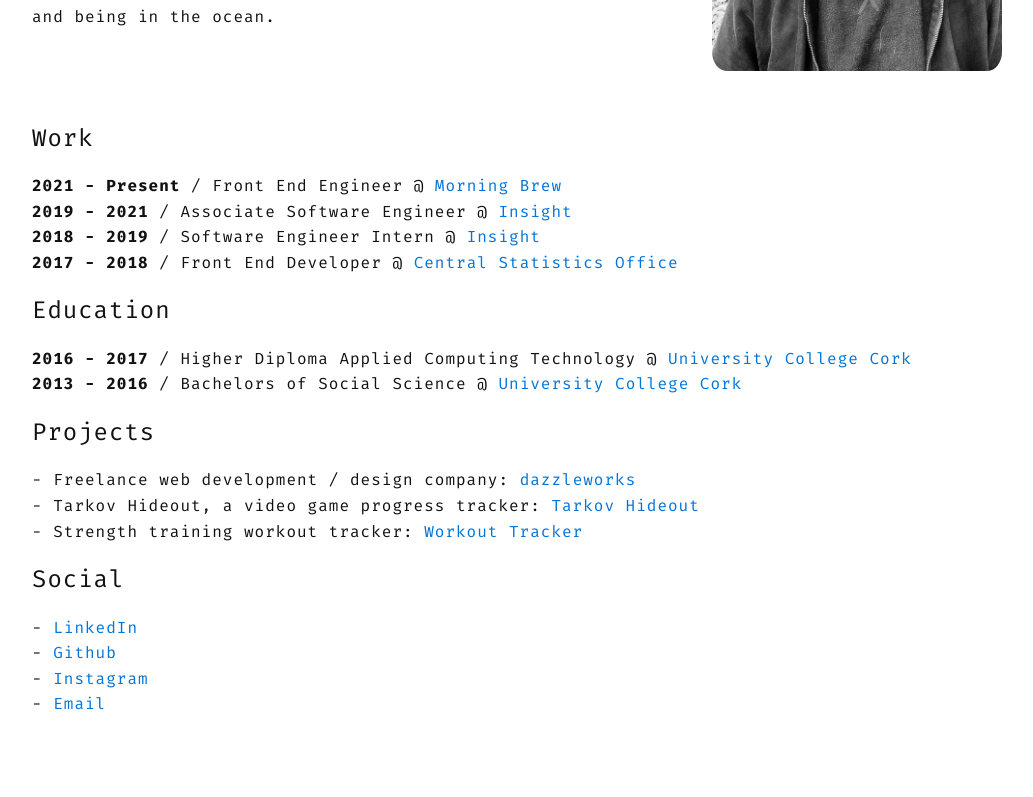
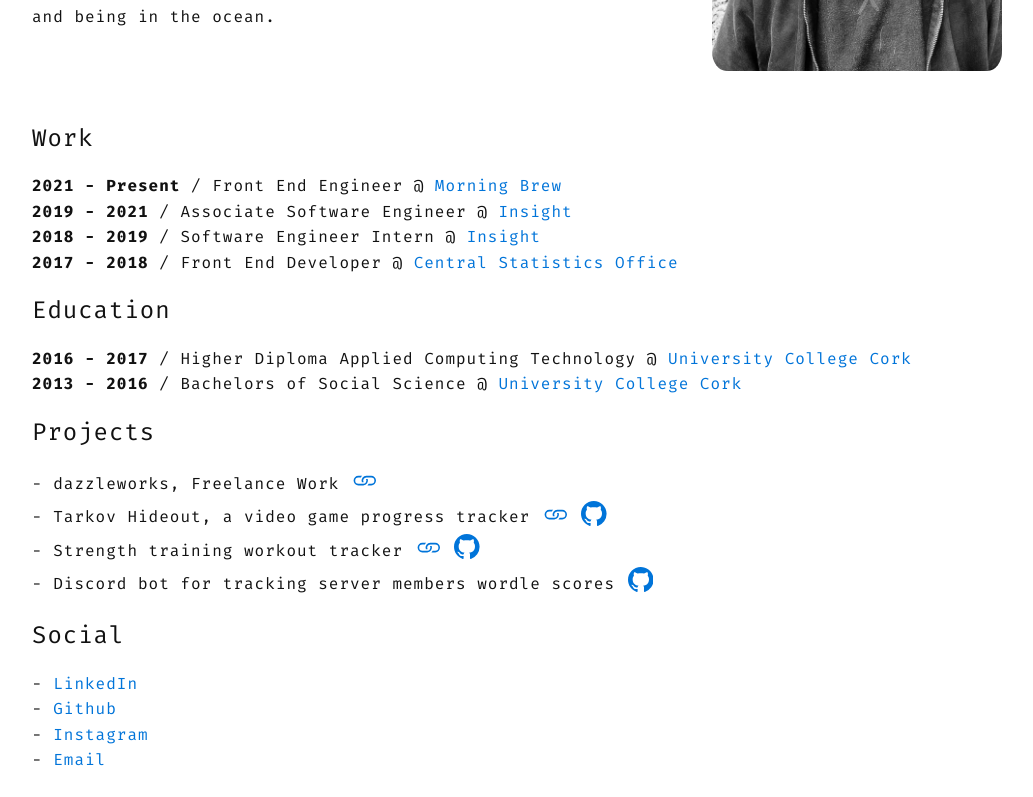
Before and after one commit to darrencarlin/personal-site-22, a Next.js app: page / in a window 1280 px wide. Shown: the part 413-1210 px from the top of the page, without its empty margins (123-1156 px from the left). Before the commit the page ends 1170 px from the top, so only its background shows below. Built offline with nearby package versions, Linux system fonts and the light colour scheme.

Commit message:
updating projects

```diff
--- a/src/components/Projects/index.tsx
+++ b/src/components/Projects/index.tsx
@@ -1,26 +1,61 @@
+import { BsGithub, BsLink } from "react-icons/bs";
 import Name from "../Name";
 import { ListTitle } from "../_shared/style";
-import { ProjectsList } from "./style";
+import { GithubLink, Links, ListItem, LiveLink, ProjectsList } from "./style";
+
+const projects = [
+  {
+    name: "dazzleworks",
+    description: "dazzleworks, Freelance Work",
+    url: "https://www.dazzleworks.ie",
+    githubUrl: "",
+  },
+  {
+    name: "Tarkov Hideout",
+    description: "Tarkov Hideout, a video game progress tracker",
+    url: "https://www.tarkov-hideout.com",
+    githubUrl: "https://github.com/darrencarlin/tarkov-hideout-new",
+  },
+  {
+    name: "Workout Tracker",
+    description: "Strength training workout tracker",
+    url: "https://ifyouaintshakingyouaintbaking.vercel.app/",
+    githubUrl: "https://github.com/darrencarlin/exercise-tracker",
+  },
+  {
+    name: "Discord Bot",
+    description: "Discord bot for tracking server members wordle scores",
+    url: "",
+    githubUrl: "https://github.com/darrencarlin/wordle-discord-bot",
+  },
+];
 
 const ProjectSection = () => {
   return (
     <ProjectsList>
       <ListTitle>Projects</ListTitle>
-      <li>
-        - Freelance web development / design company:{" "}
-        <Name href="https://www.dazzleworks.ie" name="dazzleworks" />
-      </li>
-      <li>
-        - Tarkov Hideout, a video game progress tracker:{" "}
-        <Name href="https://www.tarkov-hideout.com" name="Tarkov Hideout" />
-      </li>
-      <li>
-        - Strength training workout tracker:{" "}
-        <Name
-          href="https://ifyouaintshakingyouaintbaking.netlify.app/"
-          name="Workout Tracker"
-        />
-      </li>
+
+      {projects.map((item, index) => (
+        <ListItem key={index}>
+          - {item.description}
+          <Links>
+            {item.url && (
+              <LiveLink href={item.url} target="_blank" rel="noreferrer">
+                <BsLink size="1.6em" />
+              </LiveLink>
+            )}
+            {item.githubUrl && (
+              <GithubLink
+                href={item.githubUrl}
+                target="_blank"
+                rel="noreferrer"
+              >
+                <BsGithub size="1.6em" />
+              </GithubLink>
+            )}
+          </Links>
+        </ListItem>
+      ))}
     </ProjectsList>
   );
 };
--- a/src/components/Projects/style.ts
+++ b/src/components/Projects/style.ts
@@ -8,3 +8,27 @@
     }
   }
 `;
+
+export const ListItem = styled.li`
+  @media (min-width: 800px) {
+    display: flex;
+    align-items: center;
+  }
+`;
+
+export const Links = styled.div`
+  display: flex;
+
+  @media (min-width: 800px) {
+  }
+`;
+
+export const GithubLink = styled.a`
+  margin: 0 0 0 0.8rem;
+  cursor: pointer;
+`;
+
+export const LiveLink = styled.a`
+  margin: 0 0 0 0.8rem;
+  cursor: pointer;
+`;
```
